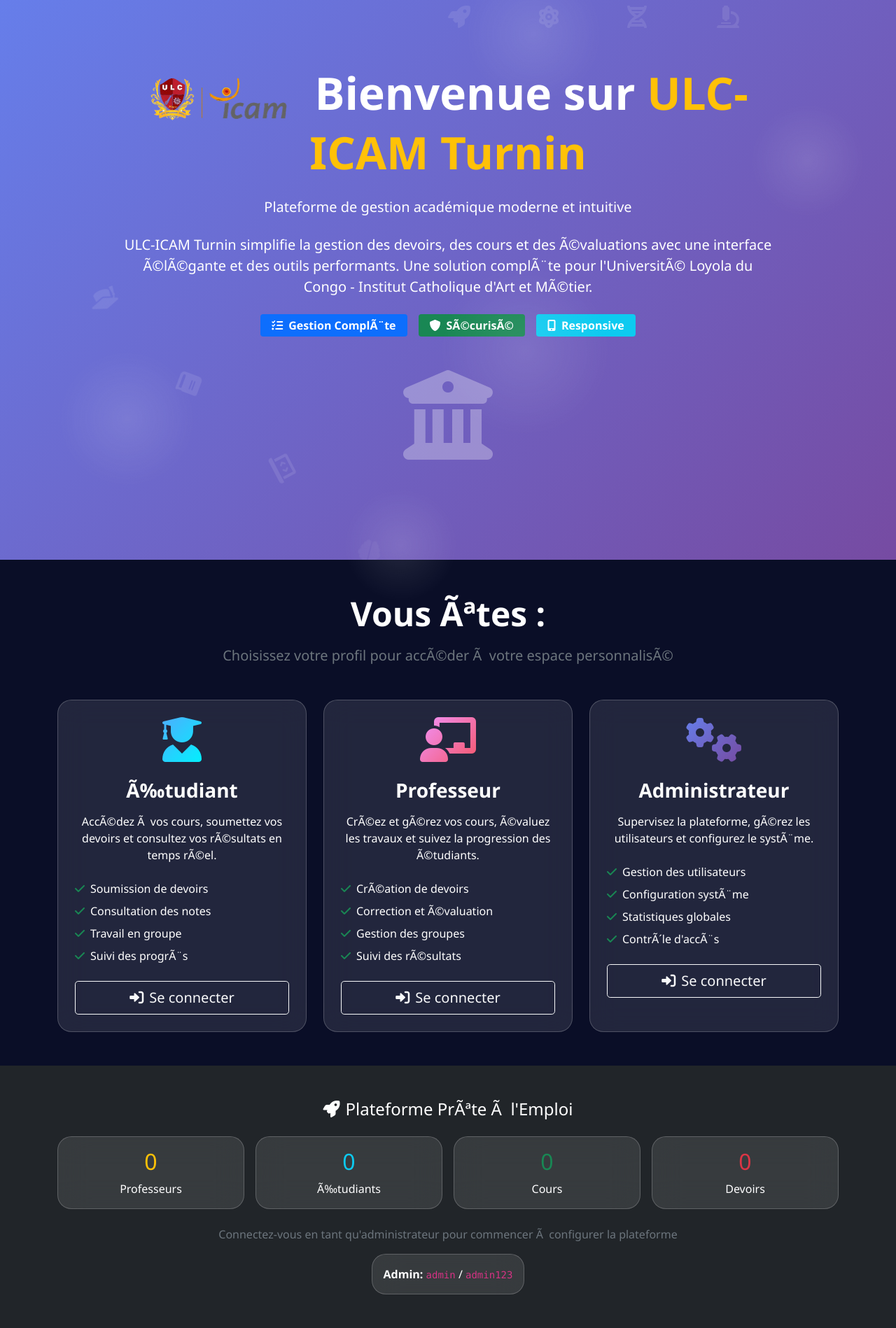
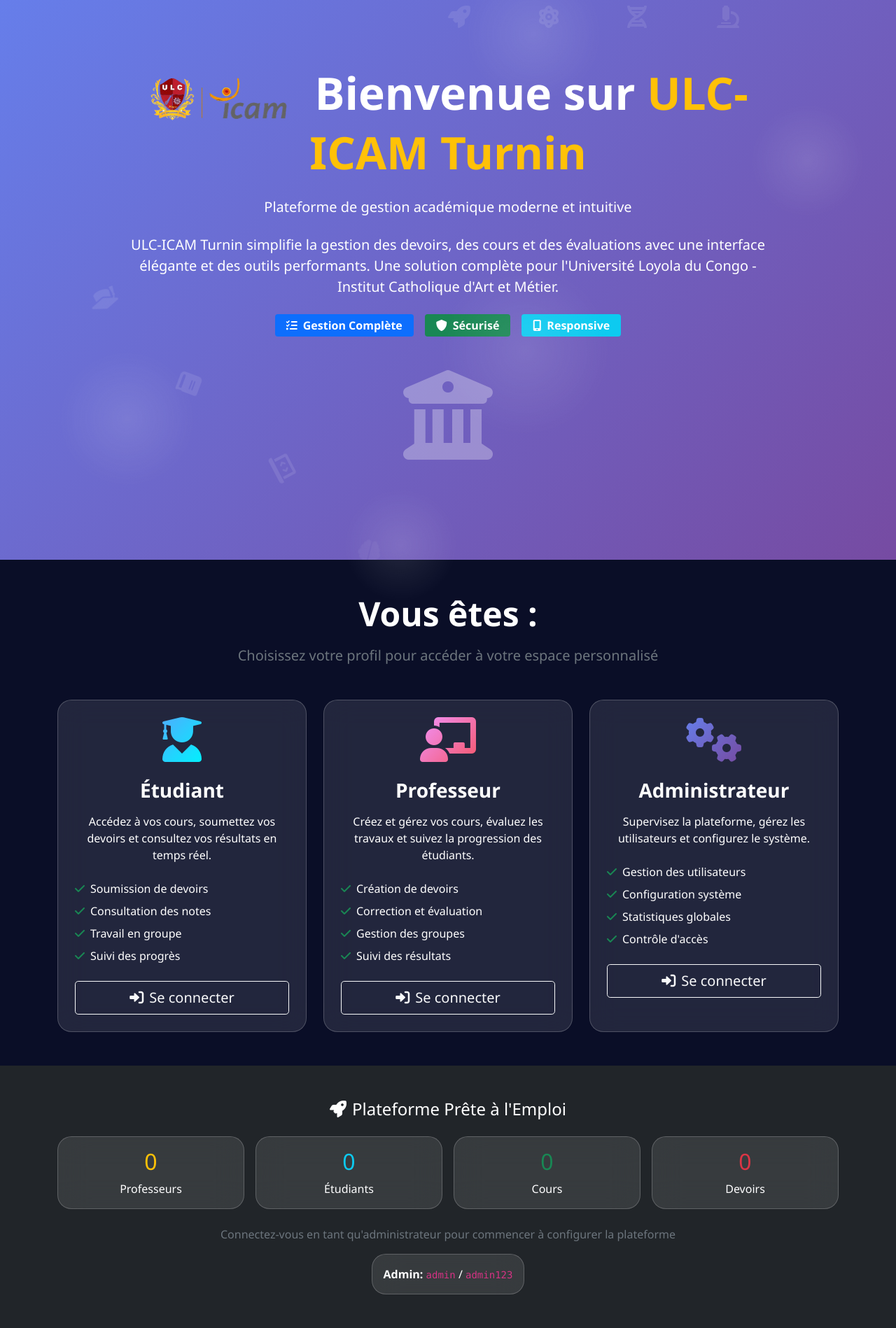
Before and after one commit to JonathanK-N/ULC-ICAM, a Flask app: page / in a window 1280 px wide; the page is wider, and only the part inside the window is pictured. Shown: that part at 70% size. Run offline with Flask 3, Linux system fonts and the light colour scheme.

Commit message:
mise a jour

```diff
--- a/app.py
+++ b/app.py
@@ -85,6 +85,8 @@ if os.environ.get('VERCEL'):
     app.config['UPLOAD_FOLDER'] = '/tmp'
 else:
     app.config['UPLOAD_FOLDER'] = 'uploads'
+
+app.config.setdefault('PREFERRED_URL_SCHEME', 'https')
 
 app.config['MAX_CONTENT_LENGTH'] = 16 * 1024 * 1024  # 16MB max file size
 
--- a/templates/index.html
+++ b/templates/index.html
@@ -19,21 +19,21 @@
 
     <!-- Open Graph / Facebook -->
     <meta property="og:type" content="website">
-    <meta property="og:url" content="{{ request.url }}">
+    <meta property="og:url" content="{{ request.url.replace('http://', 'https://') }}">
     <meta property="og:title" content="ULC-ICAM Turnin">
     <meta property="og:description" content="Plateforme ULC-ICAM Turnin pour la gestion des devoirs et du suivi académique.">
-    <meta property="og:image" content="{{ url_for('static', filename='images/ulc-icam-share.png', _external=True) }}">
-    <meta property="og:image:secure_url" content="{{ url_for('static', filename='images/ulc-icam-share.png', _external=True) }}">
+    <meta property="og:image" content="{{ url_for('static', filename='images/ulc-icam-share.png', _external=True, _scheme='https') }}">
+    <meta property="og:image:secure_url" content="{{ url_for('static', filename='images/ulc-icam-share.png', _external=True, _scheme='https') }}">
     <meta property="og:image:type" content="image/png">
     <meta property="og:image:width" content="1200">
     <meta property="og:image:height" content="630">
 
     <!-- Twitter -->
     <meta property="twitter:card" content="summary_large_image">
-    <meta property="twitter:url" content="{{ request.url }}">
+    <meta property="twitter:url" content="{{ request.url.replace('http://', 'https://') }}">
     <meta property="twitter:title" content="ULC-ICAM Turnin">
     <meta property="twitter:description" content="Plateforme ULC-ICAM Turnin pour la gestion des devoirs et du suivi académique.">
-    <meta property="twitter:image" content="{{ url_for('static', filename='images/ulc-icam-share.png', _external=True) }}">
+    <meta property="twitter:image" content="{{ url_for('static', filename='images/ulc-icam-share.png', _external=True, _scheme='https') }}">
     <meta name="twitter:image:alt" content="Logo ULC-ICAM Turnin">
 
     <!-- iOS PWA -->
@@ -199,13 +199,13 @@
                             Plateforme de gestion académique moderne et intuitive
                         </p>
                         <p class="fs-5 mb-4">
-                            ULC-ICAM Turnin simplifie la gestion des devoirs, des cours et des Ã©valuations
-                            avec une interface Ã©lÃ©gante et des outils performants. Une solution complÃ¨te
-                            pour l'UniversitÃ© Loyola du Congo - Institut Catholique d'Art et MÃ©tier.
+                            ULC-ICAM Turnin simplifie la gestion des devoirs, des cours et des évaluations
+                            avec une interface élégante et des outils performants. Une solution complète
+                            pour l'Université Loyola du Congo - Institut Catholique d'Art et Métier.
                         </p>
                         <div class="d-flex gap-3 justify-content-center">
-                            <span class="badge bg-primary fs-6 px-3 py-2"><i class="fas fa-tasks me-2"></i>Gestion ComplÃ¨te</span>
-                            <span class="badge bg-success fs-6 px-3 py-2"><i class="fas fa-shield-alt me-2"></i>SÃ©curisÃ©</span>
+                            <span class="badge bg-primary fs-6 px-3 py-2"><i class="fas fa-tasks me-2"></i>Gestion Complète</span>
+                            <span class="badge bg-success fs-6 px-3 py-2"><i class="fas fa-shield-alt me-2"></i>Sécurisé</span>
                             <span class="badge bg-info fs-6 px-3 py-2"><i class="fas fa-mobile-alt me-2"></i>Responsive</span>
                         </div>
                         <div class="mt-5">
@@ -219,8 +219,8 @@
 
     <div class="container my-5">
         <div class="text-center mb-5">
-            <h2 class="display-5 fw-bold mb-3">Vous Ãªtes :</h2>
-            <p class="lead text-muted">Choisissez votre profil pour accÃ©der Ã  votre espace personnalisÃ©</p>
+            <h2 class="display-5 fw-bold mb-3">Vous êtes :</h2>
+            <p class="lead text-muted">Choisissez votre profil pour accéder à votre espace personnalisé</p>
         </div>
 
         <div class="row g-4">
@@ -229,13 +229,13 @@
                     <div class="mb-4">
                         <i class="fas fa-user-graduate" style="font-size: 4rem; background: var(--success-gradient); -webkit-background-clip: text; -webkit-text-fill-color: transparent;"></i>
                     </div>
-                    <h3 class="fw-bold mb-3">Ã‰tudiant</h3>
-                    <p class="mb-4">AccÃ©dez Ã  vos cours, soumettez vos devoirs et consultez vos rÃ©sultats en temps rÃ©el.</p>
+                    <h3 class="fw-bold mb-3">Étudiant</h3>
+                    <p class="mb-4">Accédez à vos cours, soumettez vos devoirs et consultez vos résultats en temps réel.</p>
                     <ul class="list-unstyled text-start">
                         <li class="mb-2"><i class="fas fa-check text-success me-2"></i>Soumission de devoirs</li>
                         <li class="mb-2"><i class="fas fa-check text-success me-2"></i>Consultation des notes</li>
                         <li class="mb-2"><i class="fas fa-check text-success me-2"></i>Travail en groupe</li>
-                        <li class="mb-2"><i class="fas fa-check text-success me-2"></i>Suivi des progrÃ¨s</li>
+                        <li class="mb-2"><i class="fas fa-check text-success me-2"></i>Suivi des progrès</li>
                     </ul>
                     <div class="mt-4">
                         <button class="btn btn-outline-light btn-lg w-100">
@@ -251,12 +251,12 @@
                         <i class="fas fa-chalkboard-teacher" style="font-size: 4rem; background: var(--secondary-gradient); -webkit-background-clip: text; -webkit-text-fill-color: transparent;"></i>
                     </div>
                     <h3 class="fw-bold mb-3">Professeur</h3>
-                    <p class="mb-4">CrÃ©ez et gÃ©rez vos cours, Ã©valuez les travaux et suivez la progression des Ã©tudiants.</p>
+                    <p class="mb-4">Créez et gérez vos cours, évaluez les travaux et suivez la progression des étudiants.</p>
                     <ul class="list-unstyled text-start">
-                        <li class="mb-2"><i class="fas fa-check text-success me-2"></i>CrÃ©ation de devoirs</li>
-                        <li class="mb-2"><i class="fas fa-check text-success me-2"></i>Correction et Ã©valuation</li>
+                        <li class="mb-2"><i class="fas fa-check text-success me-2"></i>Création de devoirs</li>
+                        <li class="mb-2"><i class="fas fa-check text-success me-2"></i>Correction et évaluation</li>
                         <li class="mb-2"><i class="fas fa-check text-success me-2"></i>Gestion des groupes</li>
-                        <li class="mb-2"><i class="fas fa-check text-success me-2"></i>Suivi des rÃ©sultats</li>
+                        <li class="mb-2"><i class="fas fa-check text-success me-2"></i>Suivi des résultats</li>
                     </ul>
                     <div class="mt-4">
                         <button class="btn btn-outline-light btn-lg w-100">
@@ -272,12 +272,12 @@
                         <i class="fas fa-cogs" style="font-size: 4rem; background: var(--primary-gradient); -webkit-background-clip: text; -webkit-text-fill-color: transparent;"></i>
                     </div>
                     <h3 class="fw-bold mb-3">Administrateur</h3>
-                    <p class="mb-4">Supervisez la plateforme, gÃ©rez les utilisateurs et configurez le systÃ¨me.</p>
+                    <p class="mb-4">Supervisez la plateforme, gérez les utilisateurs et configurez le système.</p>
                     <ul class="list-unstyled text-start">
                         <li class="mb-2"><i class="fas fa-check text-success me-2"></i>Gestion des utilisateurs</li>
-                        <li class="mb-2"><i class="fas fa-check text-success me-2"></i>Configuration systÃ¨me</li>
+                        <li class="mb-2"><i class="fas fa-check text-success me-2"></i>Configuration système</li>
                         <li class="mb-2"><i class="fas fa-check text-success me-2"></i>Statistiques globales</li>
-                        <li class="mb-2"><i class="fas fa-check text-success me-2"></i>ContrÃ´le d'accÃ¨s</li>
+                        <li class="mb-2"><i class="fas fa-check text-success me-2"></i>Contrôle d'accès</li>
                     </ul>
                     <div class="mt-4">
                         <button class="btn btn-outline-light btn-lg w-100">
@@ -293,7 +293,7 @@
         <div class="container">
             <div class="row">
                 <div class="col-md-12 text-center">
-                    <h4 class="mb-4"><i class="fas fa-rocket me-2"></i>Plateforme PrÃªte Ã  l'Emploi</h4>
+                    <h4 class="mb-4"><i class="fas fa-rocket me-2"></i>Plateforme Prête à l'Emploi</h4>
                     <div class="row g-3">
                         <div class="col-md-3">
                             <div class="glass-card p-3">
@@ -304,7 +304,7 @@
                         <div class="col-md-3">
                             <div class="glass-card p-3">
                                 <h2 class="text-info">{{ students }}</h2>
-                                <p class="mb-0">Ã‰tudiants</p>
+                                <p class="mb-0">Étudiants</p>
                             </div>
                         </div>
                         <div class="col-md-3">
@@ -321,7 +321,7 @@
                         </div>
                     </div>
                     <div class="text-center mt-4">
-                        <p class="text-muted">Connectez-vous en tant qu'administrateur pour commencer Ã  configurer la plateforme</p>
+                        <p class="text-muted">Connectez-vous en tant qu'administrateur pour commencer à configurer la plateforme</p>
                         <div class="glass-card p-3 d-inline-block">
                             <strong>Admin:</strong> <code>admin</code> / <code>admin123</code>
                         </div>
```
Also changed, not shown: remote.html (added, +26 -0 lines), templates/base.html (+5 -5 lines), templates/turnin_index.html (+36 -36 lines), share.png (added).
